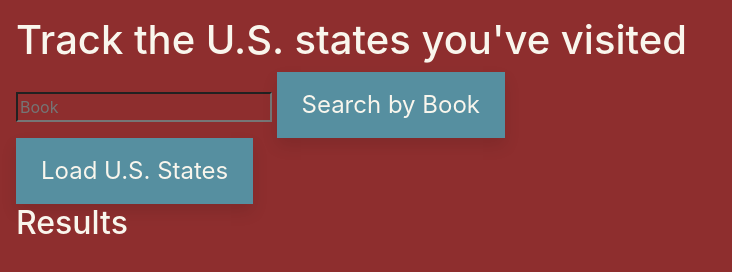
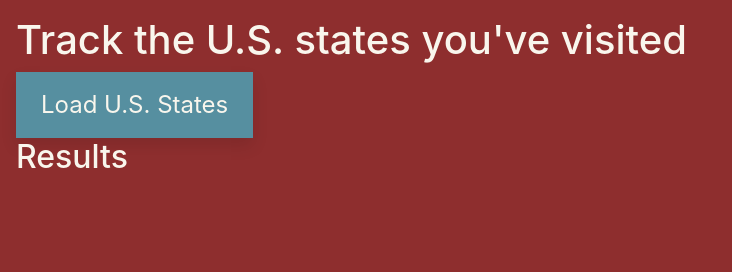
Before and after one commit to headricked/state-visit-tracker, a website: page public/scriptures.html in a window 1280 px wide. Shown: the whole page, without its empty margins (0-732 px from the left). Drawn offline with nearby package versions, Linux system fonts and the light colour scheme.

Commit message:
updated interface

```diff
--- a/public/scriptures.html
+++ b/public/scriptures.html
@@ -13,7 +13,7 @@
 <body>
     <h1>Track the U.S. states you've visited</h1>
 
-    <input type="text" id="book" placeholder="Book"> <button onclick="searchByBook()">Search by Book</button><br/>
+    <!-- <input type="text" id="book" placeholder="Book"> <button onclick="searchByBook()">Search by Book</button><br/> -->
 
     <!-- <input type="text" id="topic" placeholder="Topic"> <button onclick="searchByTopic()">Search by Topic</button><br/> -->
 
```
